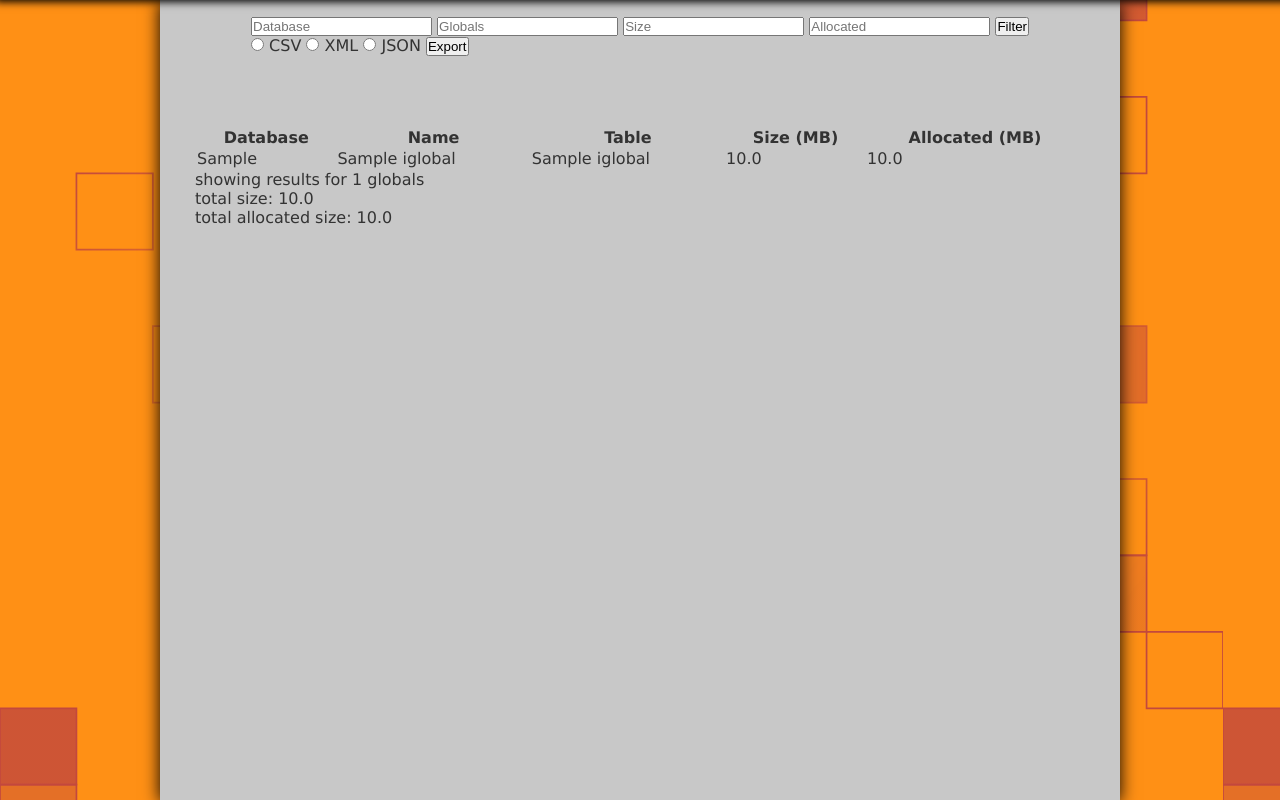
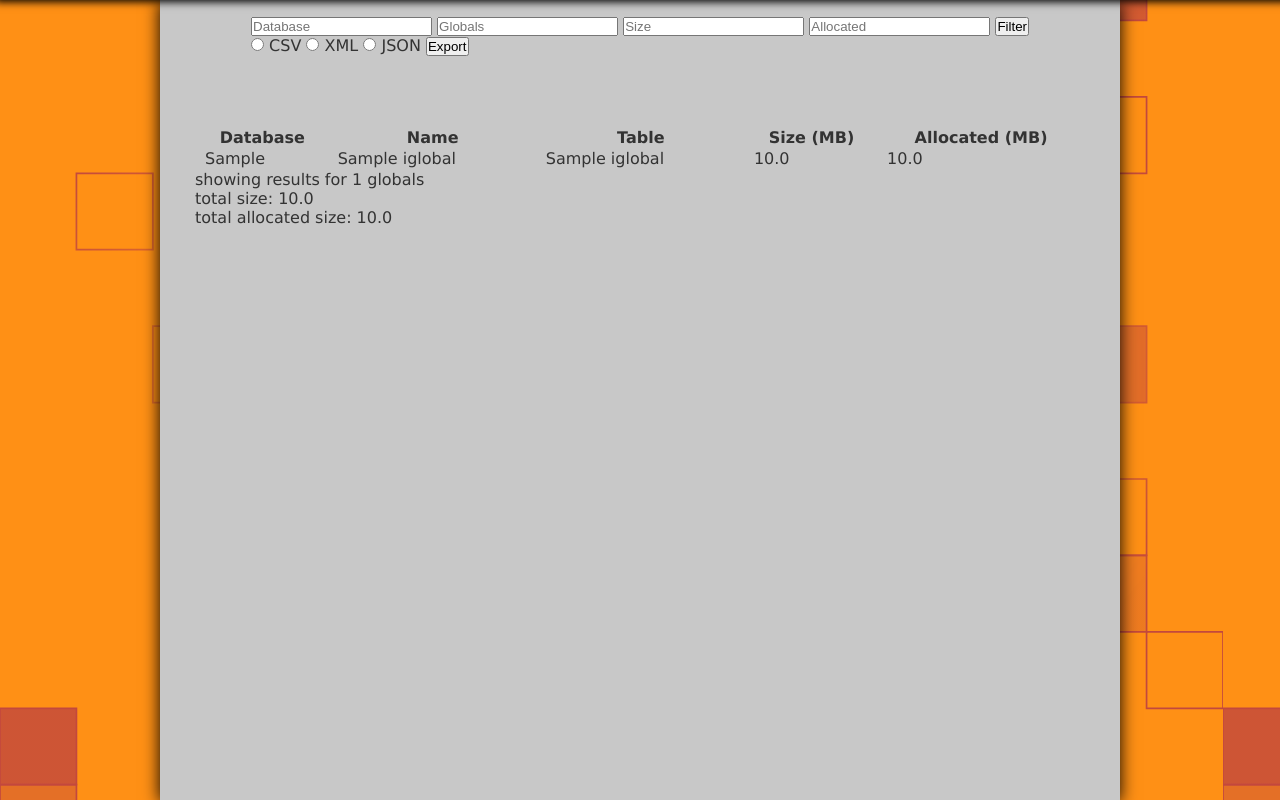
Before and after one commit to silveira42/iris-size-django, a Django app: page / in a window 1280 px wide. Shown: the part 56-856 px from the top of the page. Run offline with Django 4.2, Linux system fonts and the light colour scheme; tables that the repository leaves empty hold one stand-in row (values such as "Sample post"); some libraries are stand-ins or nearby versions.

Commit message:
css for the new column

```diff
--- a/globals/static/styles.css
+++ b/globals/static/styles.css
@@ -48,6 +48,12 @@ a:hover{
     transition: all 300ms ease-in-out;
 }
 
+
+td{
+    overflow-wrap: break-word;
+    max-width: 15rem;
+    padding: 0 .5rem;
+}
 
 .form{
     padding: 1rem;
```
